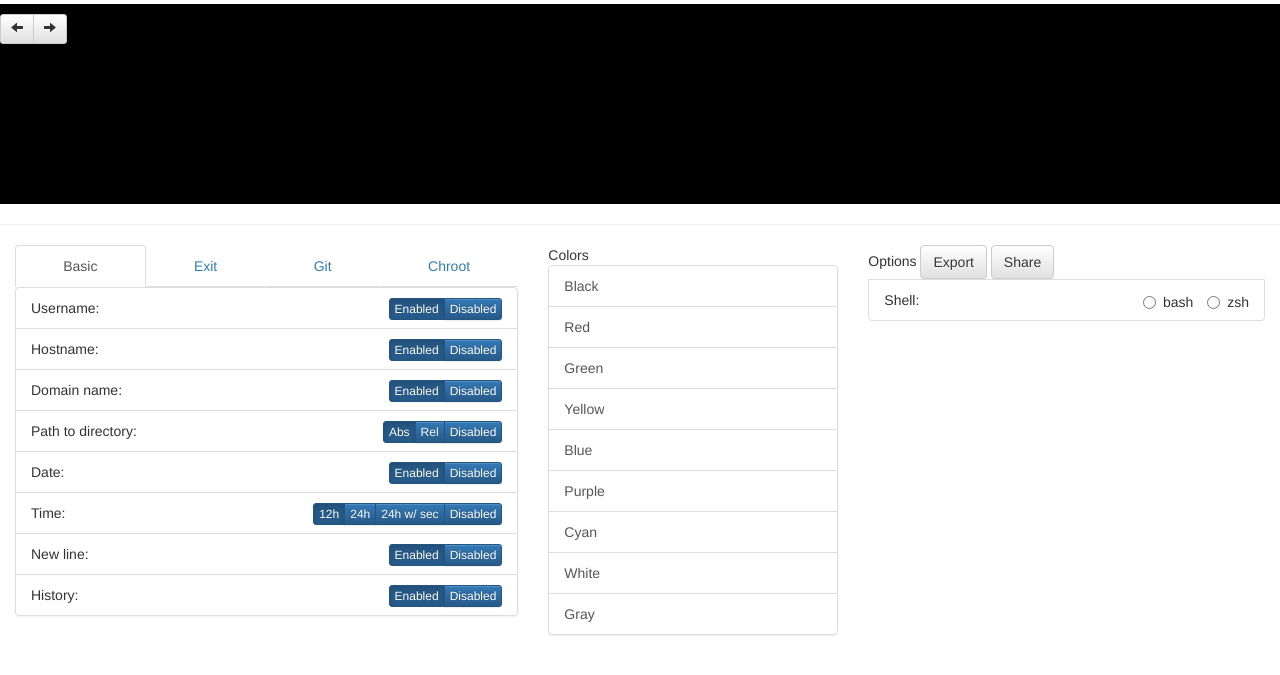
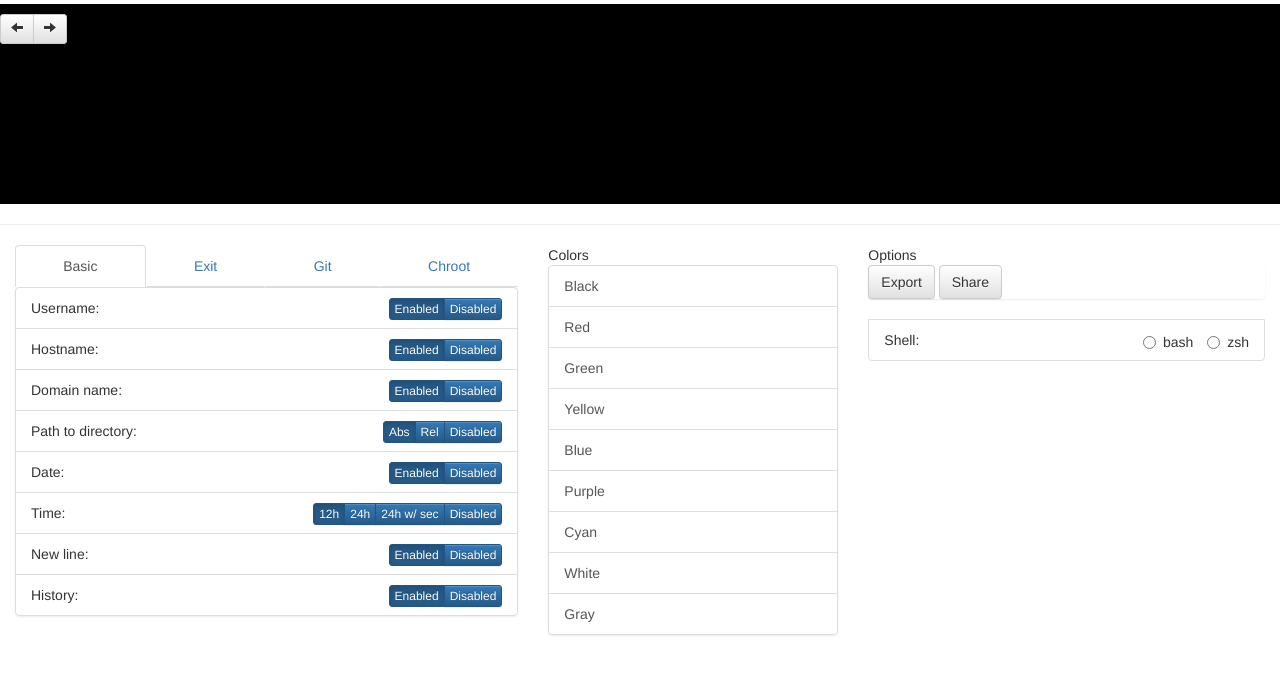
Before and after one commit to grantwwu/shellforme, a plain HTML site: page static/index.html in a window 1280 px wide. Shown: the part 57-732 px from the top of the page. Drawn offline with nearby package versions, Linux system fonts and the light colour scheme.

Commit message:
fixed alignment of options

```diff
--- a/static/index.html
+++ b/static/index.html
@@ -317,13 +317,14 @@
           </div>
           <div class="col-xs-4">
             Options
+            <ul class="list-group">
               <div class="btn-group" role="group" aria-label="...">
                 <button type="button" class="btn btn-default">Export</button>
               </div>
               <div class="btn-group" role="group" aria-label="...">
                 <button type="button" class="btn btn-default">Share</button>
               </div>
-
+            </ul>
               <li class="list-group-item">Shell:
                 <div class="pull-right">
                   <div class="btn-group btn-group-xs" data-toggle="buttons">
```
Lines whose indentation alone changed are shown as unchanged.
